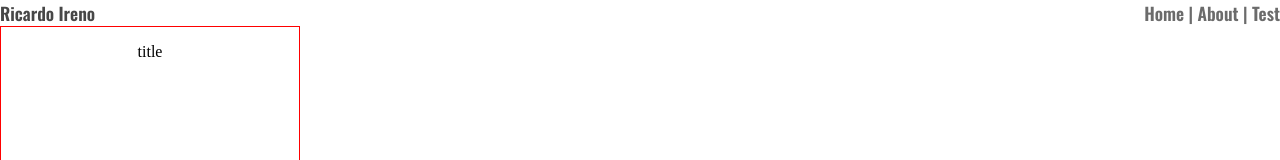
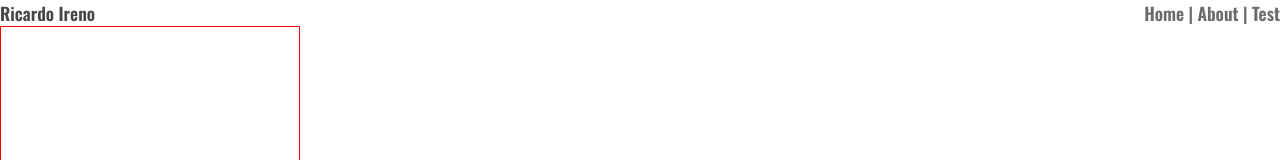
Before and after one commit to RicardoIreno/meu-site-dev, a Next.js app: page / in a window 1280 px wide. Shown: the top 160 px of the page. Built offline with nearby package versions, Linux system fonts and the light colour scheme.

Commit message:
Changed homeCard props

```diff
--- a/src/components/HomeCard/index.tsx
+++ b/src/components/HomeCard/index.tsx
@@ -11,7 +11,7 @@ type Props = {
 const HomeCard = ({children, title}: Props) => {
   return(
     <Wrapper>
-       <p>title</p>
+       <p>{title}</p>
 
         {children}
 
```
